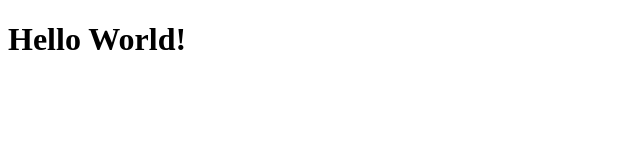
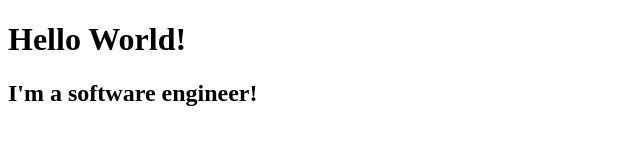
Before and after one commit to daveman235/environment-fun, a plain HTML site: page index.html in a window 1280 px wide. Shown: the whole page, without its empty margins (0-640 px from the left). Drawn offline with Linux system fonts and the light colour scheme.

Commit message:
add second header

```diff
--- a/index.html
+++ b/index.html
@@ -6,6 +6,7 @@
 </head>
 <body>
 <h1>Hello World!</h1>
+<h2>I'm a software engineer!</h2>
 
 <script src="main.js"></script>
 </body>
```
